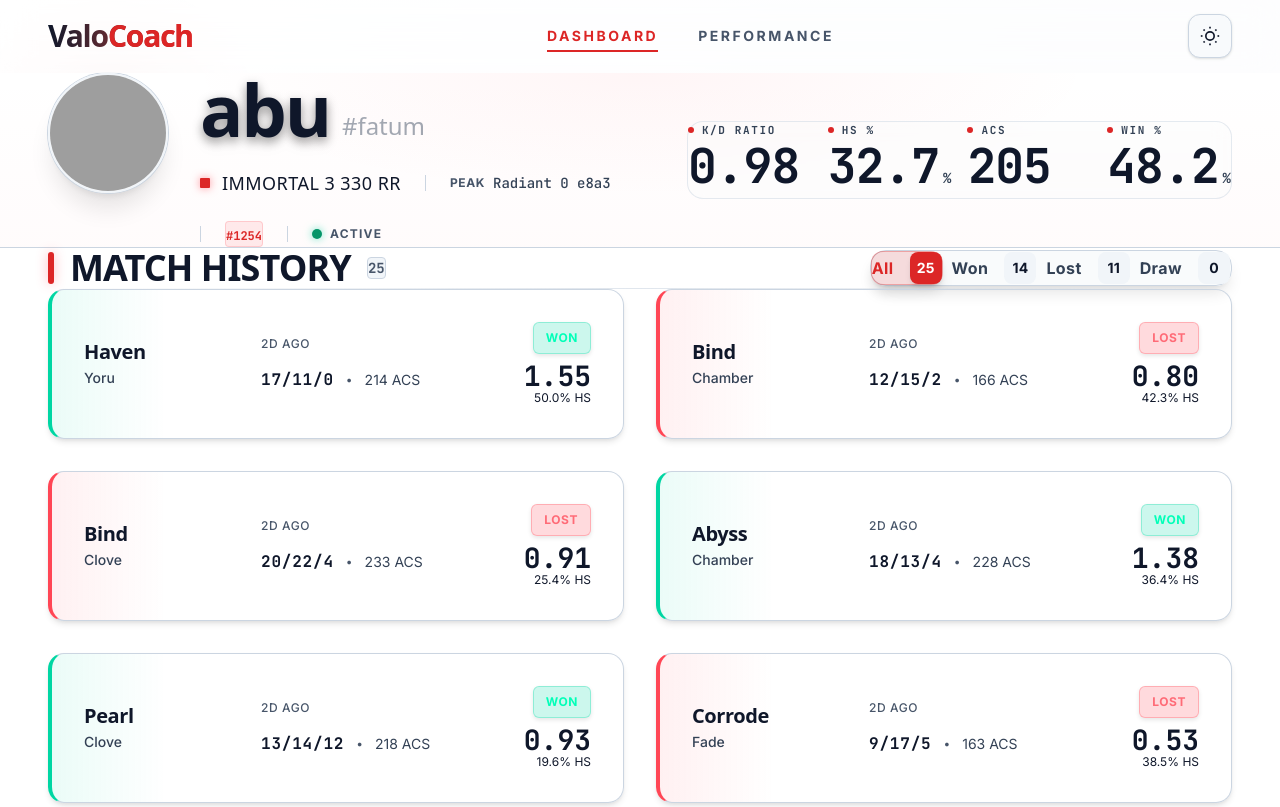
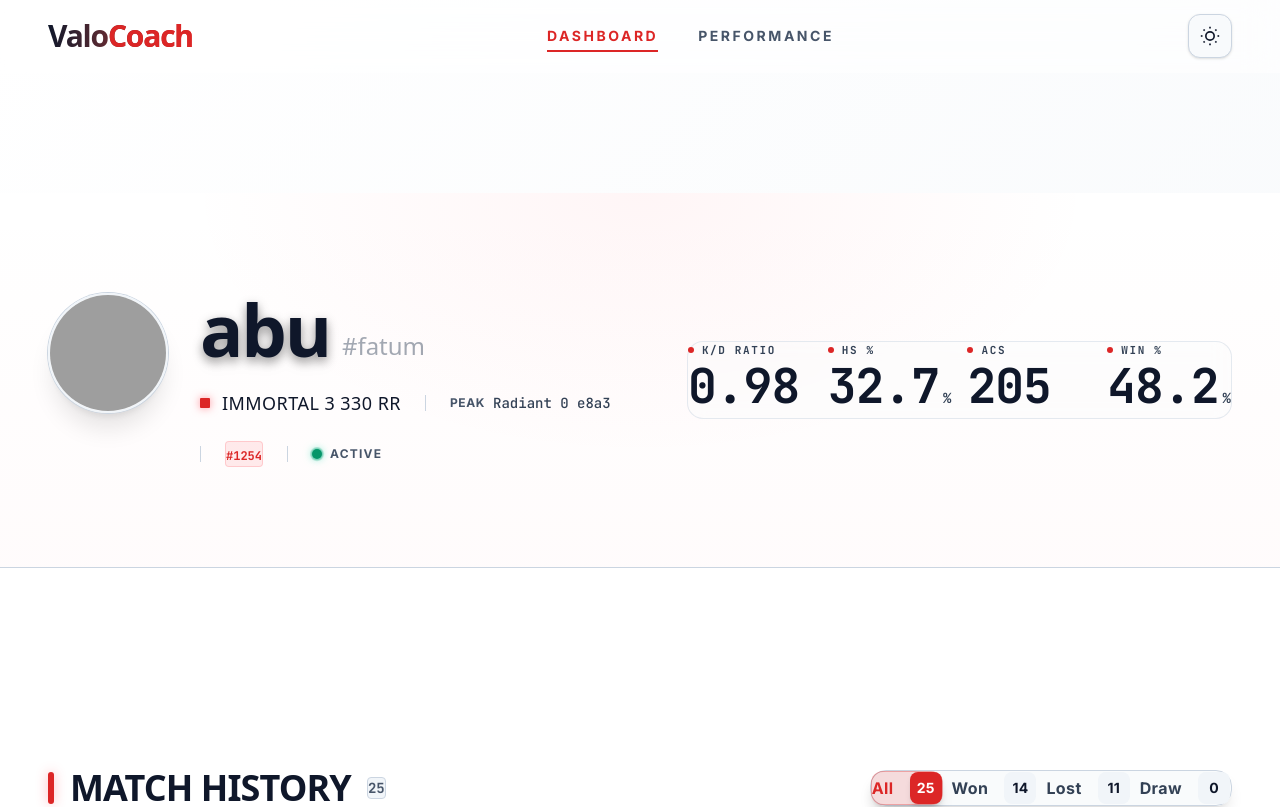
Before and after one commit to Sagar-024/ValoCoach-Player-Dashboard, a Next.js app in the folder frontend/: page / in a window 1280 px wide. Shown: the top 807 px of the page. Built offline with nearby package versions, Linux system fonts and the light colour scheme; grey boxes are pictures that could not be loaded; a web font is replaced by a local one.

Commit message:
Force spacing with inline styles (fixing stale dev server issue)

```diff
--- a/frontend/src/components/Dashboard.tsx
+++ b/frontend/src/components/Dashboard.tsx
@@ -33,7 +33,10 @@ export default function Dashboard({ data }: DashboardProps) {
 
   return (
     <>
-      <section className="w-full relative pt-10 pb-12 md:pt-12 md:pb-20">
+      <section
+        className="w-full relative"
+        style={{ paddingTop: "80px", paddingBottom: "100px" }}
+      >
         <Container>
           {/* Section Header */}
           <TopInfoStrip counts={counts} filter={filter} setFilter={setFilter} />
--- a/frontend/src/components/PlayerHero.tsx
+++ b/frontend/src/components/PlayerHero.tsx
@@ -15,17 +15,14 @@ export default function PlayerHero({ data }: PlayerHeroProps) {
 
   return (
     <section
-      className="
-        w-full relative transition-theme
-        border-b border-[var(--valo-border)]
-        mt-32 md:mt-40
-        mb-32 md:mb-40
-        pt-24 pb-24
-        md:pt-40 md:pb-40
-      "
+      className="w-full relative transition-theme border-b border-[var(--valo-border)]"
       style={{
         background:
           "radial-gradient(ellipse at top, rgba(255, 70, 85, 0.05) 0%, transparent 50%), linear-gradient(180deg, rgba(18, 23, 29, 0) 0%, rgba(255, 70, 85, 0.02) 100%)",
+        marginTop: "120px",
+        marginBottom: "120px",
+        paddingTop: "100px",
+        paddingBottom: "100px",
       }}
     >
       <Container>
```
